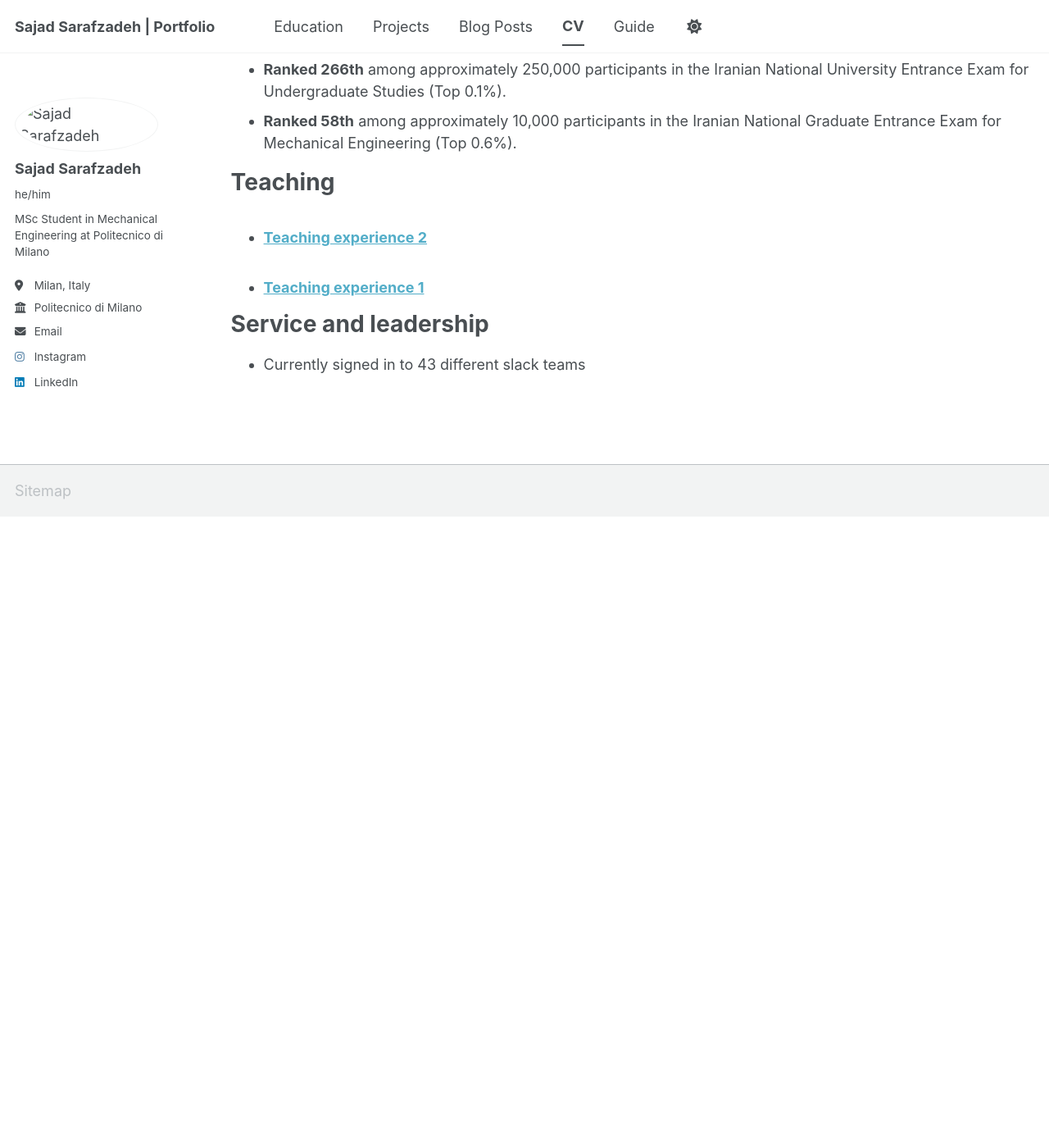
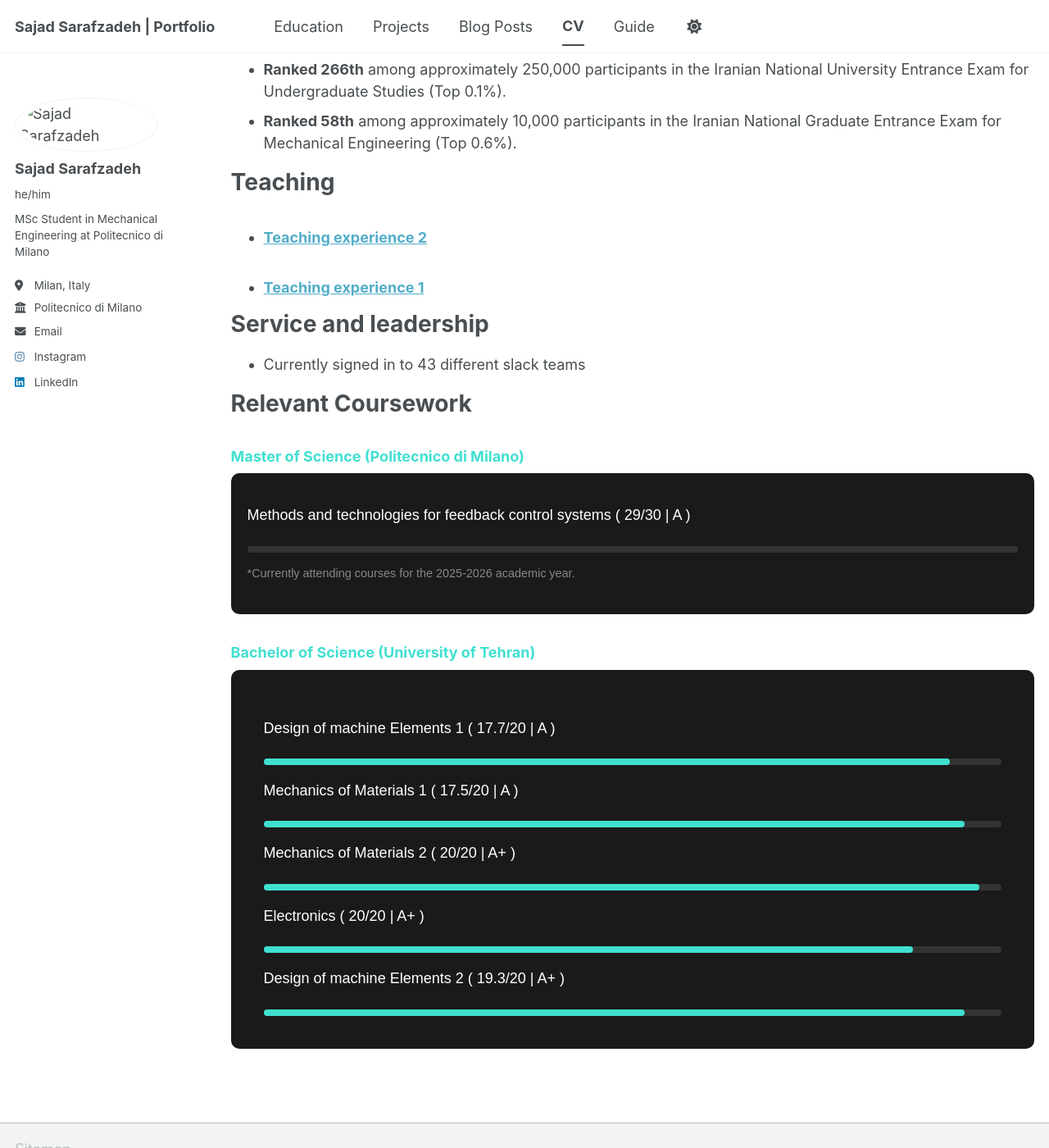
Before and after one commit to sajadsarafzadeh/sajadsarafzadeh.github.io, a Jekyll site: the page built from _pages/cv.md, in a window 1280 px wide and 1400 px high, scrolled down 1503 px. Shown: the whole window at 82% size. Built offline with Jekyll 4.4.1, drawn with Linux system fonts in a browser that asks for light colours; a script bundle is joined from its source files by our own code; library files that are not in the unit come from our copies; before the commit the page ends 2133 px from its top, so only the background shows below that.

Commit message:
Update cv.md

```diff
--- a/_pages/cv.md
+++ b/_pages/cv.md
@@ -67,3 +67,48 @@ Teaching
 Service and leadership
 ======
 * Currently signed in to 43 different slack teams
+
+Relevant Coursework
+======
+<h3 style="color: #40E0D0; margin-bottom: 10px;">Master of Science (Politecnico di Milano)</h3>
+<div style="background-color: #1a1a1a; padding: 20px; border-radius: 10px; color: white; font-family: sans-serif; margin-bottom: 30px;">
+
+  <p>Methods and technologies for feedback control systems ( 29/30 | A  )</p>
+  <div style="background-color: #333; border-radius: 5px; margin-bottom: 15px;">
+    <div style="background-color: #40E0D0; width: 0%; height: 8px; border-radius: 5px;"></div>
+  </div>
+
+
+  <p style="font-size: 0.8em; color: #888; margin-top: 10px;">*Currently attending courses for the 2025-2026 academic year.</p>
+</div>
+
+<h3 style="color: #40E0D0; margin-bottom: 10px;">Bachelor of Science (University of Tehran)</h3>
+<div style="background-color: #1a1a1a; padding: 20px; border-radius: 10px; color: white; font-family: sans-serif;">
+<div style="background-color: #1a1a1a; padding: 20px; border-radius: 10px; color: white; font-family: sans-serif;">
+
+  <p>Design of machine Elements 1 ( 17.7/20 | A )</p>
+  <div style="background-color: #333; border-radius: 5px; margin-bottom: 15px;">
+    <div style="background-color: #40E0D0; width: 93%; height: 8px; border-radius: 5px;"></div>
+  </div>
+
+  <p>Mechanics of Materials 1 ( 17.5/20 | A )</p>
+  <div style="background-color: #333; border-radius: 5px; margin-bottom: 15px;">
+    <div style="background-color: #40E0D0; width: 95%; height: 8px; border-radius: 5px;"></div>
+  </div>
+
+  <p>Mechanics of Materials 2 ( 20/20 | A+ )</p>
+  <div style="background-color: #333; border-radius: 5px; margin-bottom: 15px;">
+    <div style="background-color: #40E0D0; width: 97%; height: 8px; border-radius: 5px;"></div>
+  </div>
+
+  <p>Electronics ( 20/20 | A+ )</p>
+  <div style="background-color: #333; border-radius: 5px; margin-bottom: 15px;">
+    <div style="background-color: #40E0D0; width: 88%; height: 8px; border-radius: 5px;"></div>
+  </div>
+
+  <p>Design of machine Elements 2 ( 19.3/20 | A+ )</p>
+  <div style="background-color: #333; border-radius: 5px;">
+    <div style="background-color: #40E0D0; width: 95%; height: 8px; border-radius: 5px;"></div>
+  </div>
+
+</div>
```
